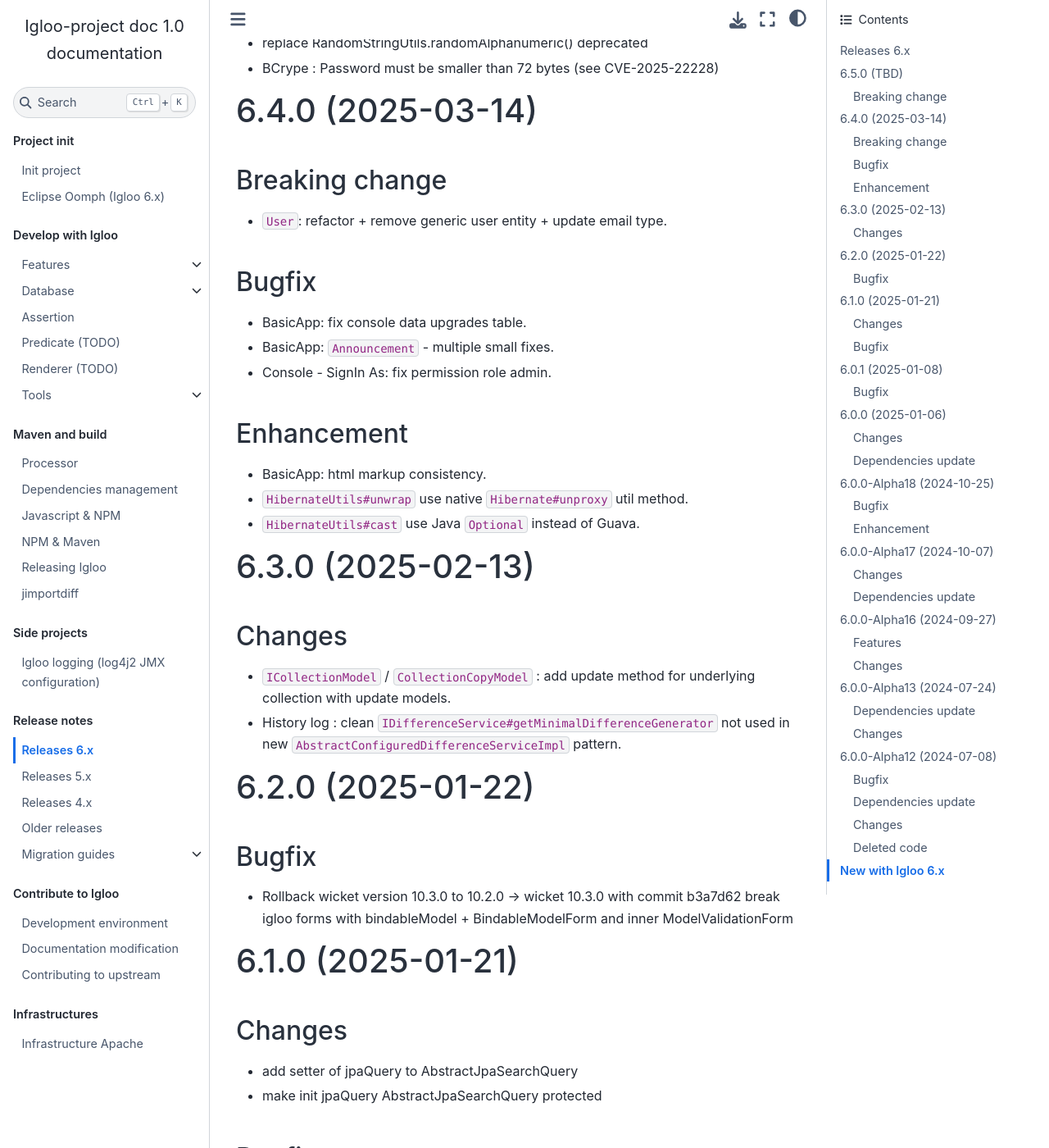
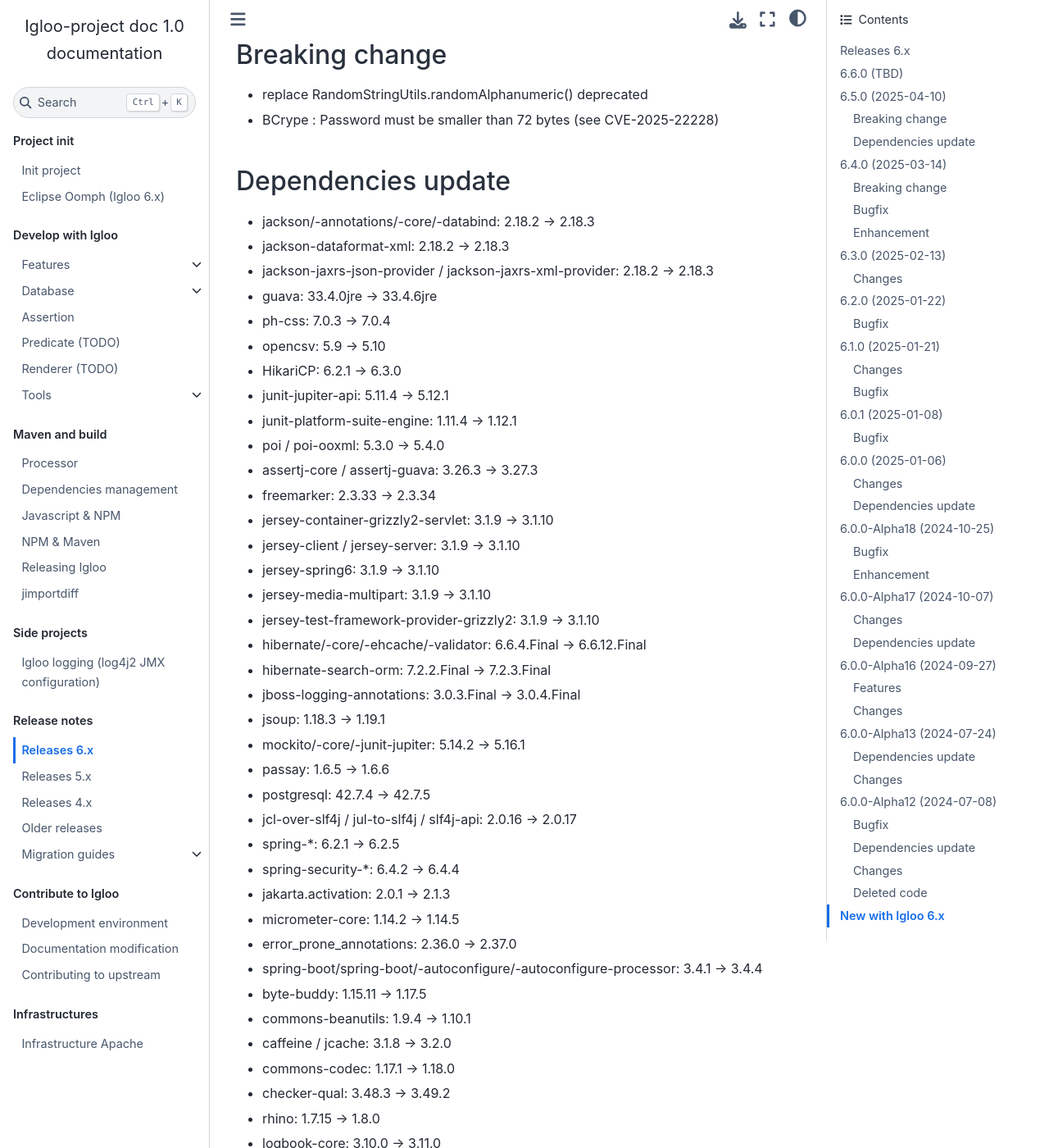
Before and after one commit to igloo-project/igloo-doc, a Sphinx documentation site: the page built from source/release-notes/releases-6.x.md, in a window 1280 px wide and 1400 px high, scrolled down 239 px. Shown: the whole window at 82% size. Built offline with Sphinx 7.4.7 and the Sphinx Book theme 1.1.4, drawn with Linux system fonts in a browser that asks for light colours; some of the changed text lies outside the part shown.

Commit message:
changelog 6.5.0

```diff
--- a/source/release-notes/releases-6.x.md
+++ b/source/release-notes/releases-6.x.md
@@ -1,11 +1,73 @@
 # Releases 6.x
 
-# 6.5.0 (TBD)
+# 6.6.0 (TBD)
+
+# 6.5.0 (2025-04-10)
 
 ## Breaking change
 
 * replace RandomStringUtils.randomAlphanumeric() deprecated
 * BCrype : Password must be smaller than 72 bytes (see CVE-2025-22228)
+
+## Dependencies update
+
+* jackson/-annotations/-core/-databind: 2.18.2 -> 2.18.3
+* jackson-dataformat-xml: 2.18.2 -> 2.18.3
+* jackson-jaxrs-json-provider / jackson-jaxrs-xml-provider: 2.18.2 -> 2.18.3
+* guava: 33.4.0jre -> 33.4.6jre
+* ph-css: 7.0.3 -> 7.0.4
+* opencsv: 5.9 -> 5.10
+* HikariCP: 6.2.1 -> 6.3.0
+* junit-jupiter-api: 5.11.4 -> 5.12.1
+* junit-platform-suite-engine: 1.11.4 -> 1.12.1
+* poi / poi-ooxml: 5.3.0 -> 5.4.0
+* assertj-core / assertj-guava: 3.26.3 -> 3.27.3
+* freemarker: 2.3.33 -> 2.3.34
+* jersey-container-grizzly2-servlet: 3.1.9 -> 3.1.10
+* jersey-client / jersey-server: 3.1.9 -> 3.1.10
+* jersey-spring6: 3.1.9 -> 3.1.10
+* jersey-media-multipart: 3.1.9 -> 3.1.10
+* jersey-test-framework-provider-grizzly2: 3.1.9 -> 3.1.10
+* hibernate/-core/-ehcache/-validator: 6.6.4.Final -> 6.6.12.Final
+* hibernate-search-orm: 7.2.2.Final -> 7.2.3.Final
+* jboss-logging-annotations: 3.0.3.Final -> 3.0.4.Final
+* jsoup: 1.18.3 -> 1.19.1
+* mockito/-core/-junit-jupiter: 5.14.2 -> 5.16.1
+* passay: 1.6.5 -> 1.6.6
+* postgresql: 42.7.4 -> 42.7.5
+* jcl-over-slf4j / jul-to-slf4j / slf4j-api: 2.0.16 -> 2.0.17
+* spring-\*: 6.2.1 -> 6.2.5
+* spring-security-\*: 6.4.2 -> 6.4.4
+* jakarta.activation: 2.0.1 -> 2.1.3
+* micrometer-core: 1.14.2 -> 1.14.5
+* error_prone_annotations: 2.36.0 -> 2.37.0
+* spring-boot/spring-boot/-autoconfigure/-autoconfigure-processor: 3.4.1 -> 3.4.4
+* byte-buddy: 1.15.11 -> 1.17.5
+* commons-beanutils: 1.9.4 -> 1.10.1
+* caffeine / jcache: 3.1.8 -> 3.2.0
+* commons-codec: 1.17.1 -> 1.18.0
+* checker-qual: 3.48.3 -> 3.49.2
+* rhino: 1.7.15 -> 1.8.0
+* logbook-core: 3.10.0 -> 3.11.0
+* resilience4j-all: 2.2.0 -> 2.3.0
+* httpclient5: 5.4.1 -> 5.4.3
+* springdoc-openapi-starter-webmvc-ui: 2.7.0 -> 2.8.6
+* sass-embedded-host: 3.7.3 -> 4.1.0
+* testcontainers: 1.20.4 -> 1.20.6
+* aspectjweaver: 1.9.22.1 -> 1.9.23
+* awaitility: 4.2.2 -> 4.3.0
+* maven-clean-plugin: 3.4.0 -> 3.4.1
+* maven-compiler-plugin: 3.13.0 -> 3.14.0
+* maven-failsafe-plugin: 3.5.2 -> 3.5.3
+* maven-surefire-plugin: 3.5.2 -> 3.5.3
+* maven-project-info-reports-plugin: 3.8.0 -> 3.9.0
+* maven-deploy-plugin: 3.1.3 -> 3.1.4
+* maven-install-plugin: 3.1.3 -> 3.1.4
+* jacoco-maven-plugin: 0.8.12 -> 0.8.13
+* dependency-check-maven: 11.1.1 -> 12.1.0
+* flatten-maven-plugin: 1.6.0 -> 1.7.0
+* spotless-maven-plugin: 2.43.1 -> 2.44.3
+* spring-boot-maven-plugin: 3.4.1 -> 3.4.4
 
 # 6.4.0 (2025-03-14)
 
```
